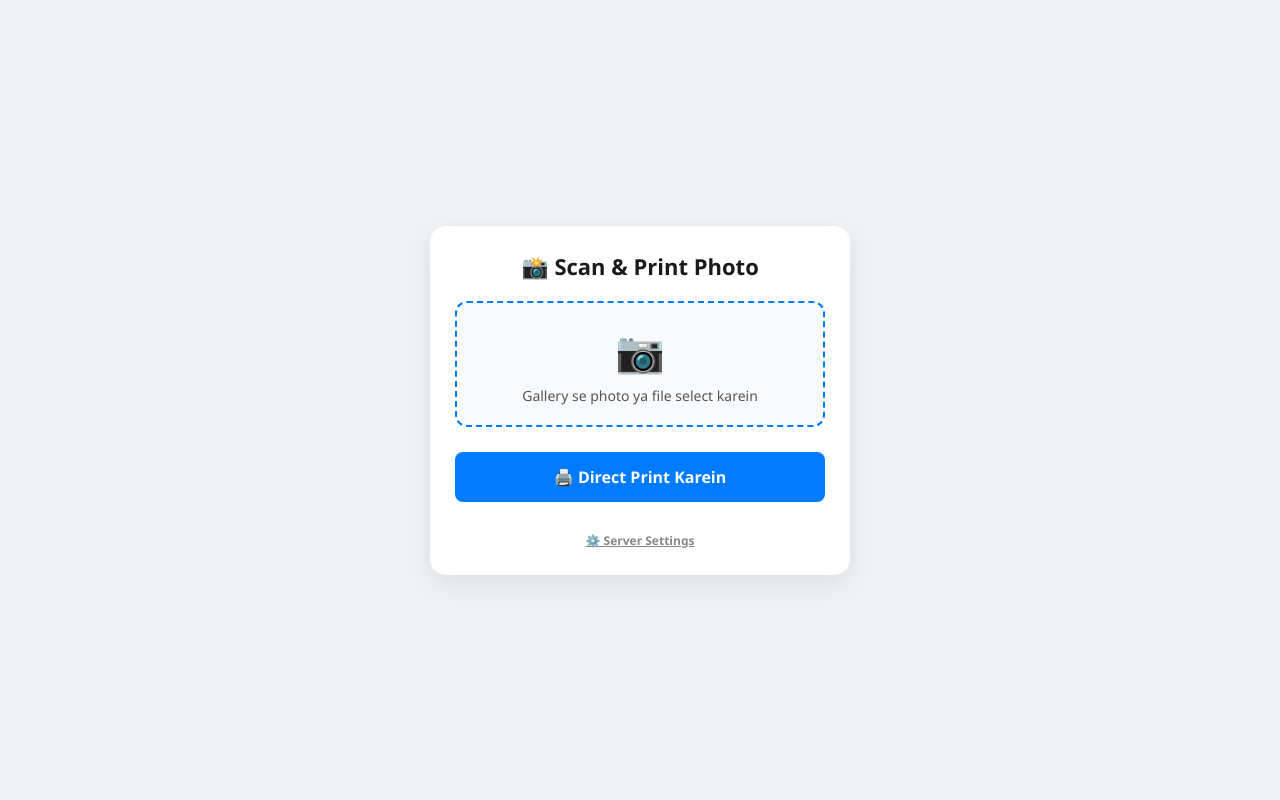
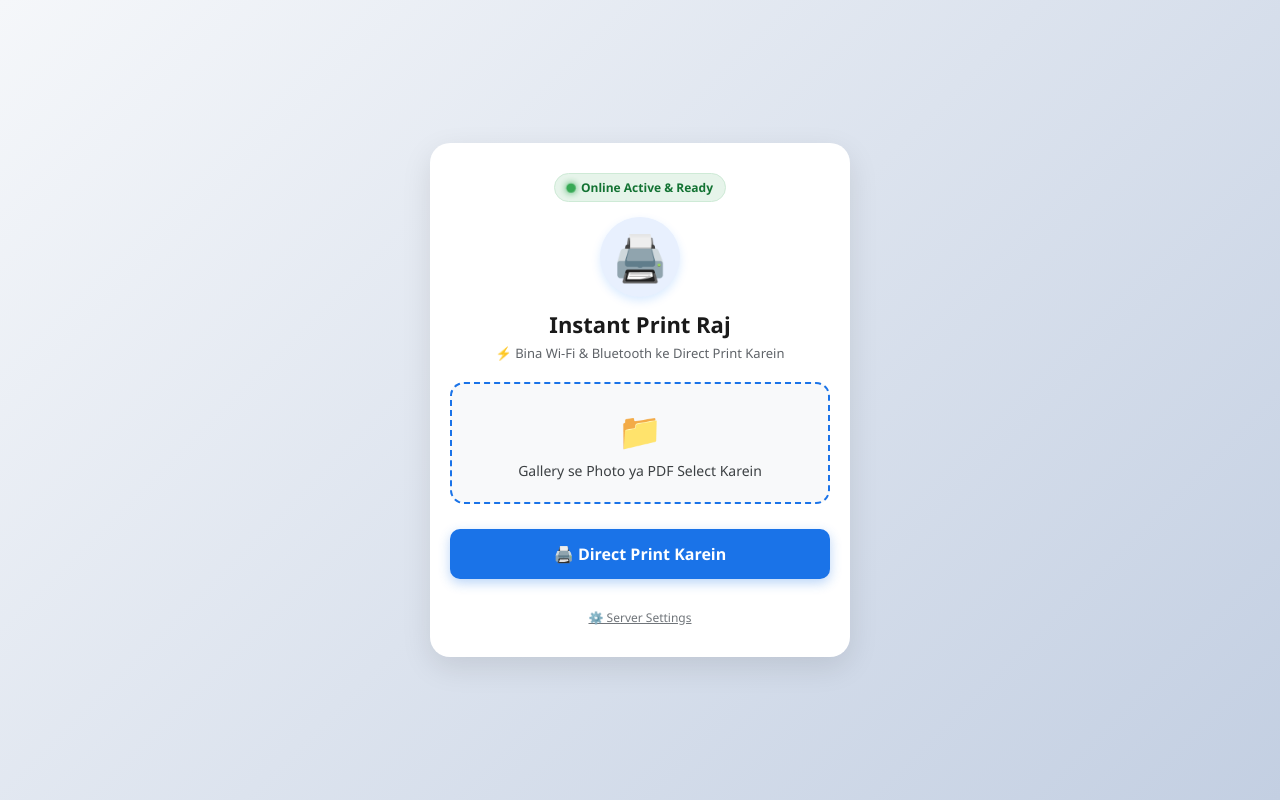
Before and after one commit to DTMDAS/printraj, a plain HTML site: page index.html in a window 1280 px wide. Drawn offline with Linux system fonts and the light colour scheme.

Commit message:
index.html

```diff
--- a/index.html
+++ b/index.html
@@ -3,46 +3,70 @@
 <head>
     <meta charset="UTF-8">
     <meta name="viewport" content="width=device-width, initial-scale=1.0">
-    <title>Instant Photo Print</title>
+    <title>Instant QR Print Raj</title>
     <style>
         * { box-sizing: border-box; font-family: 'Segoe UI', Arial, sans-serif; }
-        body { background: #eef2f5; display: flex; justify-content: center; align-items: center; min-height: 100vh; margin: 0; padding: 15px; }
-        .card { background: #ffffff; padding: 25px; border-radius: 16px; box-shadow: 0 8px 24px rgba(0,0,0,0.08); width: 100%; max-width: 420px; text-align: center; }
-        h2 { color: #1a1a1a; margin-top: 0; margin-bottom: 20px; font-size: 22px; }
-        .upload-box { border: 2px dashed #007bff; border-radius: 12px; padding: 20px; background: #f8fafc; cursor: pointer; margin-bottom: 15px; position: relative; }
+        body { background: linear-gradient(135deg, #f5f7fa 0%, #c3cfe2 100%); display: flex; justify-content: center; align-items: center; min-height: 100vh; margin: 0; padding: 15px; }
+        .card { background: #ffffff; padding: 30px 20px; border-radius: 20px; box-shadow: 0 10px 30px rgba(0,0,0,0.1); width: 100%; max-width: 420px; text-align: center; position: relative; overflow: hidden; }
+
+        /* Online Status Badge */
+        .status-badge { display: inline-flex; align-items: center; background: #e6f4ea; color: #137333; padding: 5px 12px; border-radius: 20px; font-size: 12px; font-weight: 600; margin-bottom: 15px; border: 1px solid #ceead6; }
+        .status-dot { width: 8px; height: 8px; background-color: #34a853; border-radius: 50%; display: inline-block; margin-right: 6px; box-shadow: 0 0 6px #34a853; animation: pulse 1.5s infinite; }
+        @keyframes pulse { 0% { transform: scale(0.95); opacity: 0.8; } 50% { transform: scale(1.2); opacity: 1; } 100% { transform: scale(0.95); opacity: 0.8; } }
+
+        /* Printer Graphic / Icon */
+        .printer-header-icon { font-size: 45px; background: #e8f0fe; width: 80px; height: 80px; line-height: 80px; border-radius: 50%; margin: 0 auto 12px auto; box-shadow: 0 4px 10px rgba(0,123,255,0.15); }
+
+        h2 { color: #1a1a1a; margin: 0 0 5px 0; font-size: 22px; font-weight: 700; }
+        .tagline { color: #5f6368; font-size: 13px; margin-bottom: 20px; font-weight: 500; }
+
+        .upload-box { border: 2px dashed #1a73e8; border-radius: 14px; padding: 22px; background: #f8f9fa; cursor: pointer; margin-bottom: 15px; position: relative; transition: 0.3s; }
+        .upload-box:hover { background: #f1f3f4; border-color: #0b57d0; }
         .upload-box input[type="file"] { position: absolute; width: 100%; height: 100%; top: 0; left: 0; opacity: 0; cursor: pointer; }
-        .upload-icon { font-size: 40px; color: #007bff; margin-bottom: 8px; }
-        .upload-text { font-size: 14px; color: #555; }
-        .preview { max-width: 100%; max-height: 250px; border-radius: 10px; margin-top: 15px; display: none; object-fit: contain; }
-        button { background: #007bff; color: white; border: none; padding: 14px; width: 100%; border-radius: 8px; font-size: 16px; font-weight: bold; cursor: pointer; transition: 0.2s; margin-top: 10px; }
-        button:hover { background: #0056b3; }
-        button:disabled { background: #94c2f5; cursor: not-allowed; }
+        .upload-icon { font-size: 36px; color: #1a73e8; margin-bottom: 6px; }
+        .upload-text { font-size: 14px; color: #3c4043; font-weight: 500; }
+
+        .preview { max-width: 100%; max-height: 220px; border-radius: 10px; margin-top: 15px; display: none; object-fit: contain; border: 1px solid #ddd; }
+
+        button.print-btn { background: #1a73e8; color: white; border: none; padding: 14px; width: 100%; border-radius: 10px; font-size: 16px; font-weight: bold; cursor: pointer; transition: 0.2s; margin-top: 10px; box-shadow: 0 4px 12px rgba(26,115,232,0.3); }
+        button.print-btn:hover { background: #1557b0; }
+        button.print-btn:disabled { background: #aecbfa; cursor: not-allowed; box-shadow: none; }
+
         #status { margin-top: 15px; font-weight: 600; font-size: 14px; }
-        .settings-btn { font-size: 12px; color: #888; text-decoration: underline; background: none; border: none; width: auto; margin-top: 15px; cursor: pointer; padding: 0; }
-        .config-area { display: none; margin-bottom: 15px; text-align: left; }
+
+        .settings-btn { font-size: 12px; color: #70757a; text-decoration: underline; background: none; border: none; width: auto; margin-top: 15px; cursor: pointer; padding: 0; }
+        .config-area { display: none; margin-bottom: 15px; text-align: left; background: #f1f3f4; padding: 10px; border-radius: 8px; }
         .config-area input { width: 100%; padding: 8px; margin-top: 5px; border: 1px solid #ccc; border-radius: 6px; }
     </style>
 </head>
 <body>
 
 <div class="card">
-    <h2>📸 Scan & Print Photo</h2>
+    <!-- Online Active Badge -->
+    <div class="status-badge">
+        <span class="status-dot"></span> Online Active & Ready
+    </div>
+
+    <!-- Printer Graphic -->
+    <div class="printer-header-icon">🖨️</div>
+    <h2>Instant Print Raj</h2>
+    <div class="tagline">⚡ Bina Wi-Fi & Bluetooth ke Direct Print Karein</div>
 
     <div id="configSection" class="config-area">
-        <label style="font-size: 12px; color: #555;">Server URL (Ngrok Domain):</label>
+        <label style="font-size: 11px; color: #555;">Server URL (Ngrok Domain):</label>
         <input type="text" id="serverUrl" placeholder="https://your-domain.ngrok-free.app">
-        <button onclick="saveConfig()" style="padding: 6px; margin-top: 5px; font-size: 12px;">Save URL</button>
+        <button onclick="saveConfig()" style="padding: 5px; margin-top: 5px; font-size: 11px; background: #333; color: white; border: none; border-radius: 4px; cursor: pointer;">Save URL</button>
     </div>
 
     <div class="upload-box">
-        <div class="upload-icon">📷</div>
-        <div class="upload-text">Gallery se photo ya file select karein</div>
+        <div class="upload-icon">📁</div>
+        <div class="upload-text">Gallery se Photo ya PDF Select Karein</div>
         <input type="file" id="photoInput" accept="image/*,application/pdf">
     </div>
 
     <img id="imagePreview" class="preview" alt="Photo Preview">
 
-    <button id="printBtn" onclick="uploadAndPrint()">🖨️ Direct Print Karein</button>
+    <button class="print-btn" id="printBtn" onclick="uploadAndPrint()">🖨️ Direct Print Karein</button>
 
     <div id="status"></div>
 
@@ -55,7 +79,7 @@
     const statusDiv = document.getElementById('status');
     const serverUrlInput = document.getElementById('serverUrl');
 
-    // Load saved server URL or use default hardcoded ngrok link
+    // Default hardcoded ngrok link load karein
     window.onload = () => {
         const defaultUrl = "https://populate-bluish-judiciary.ngrok-free.dev";
         const savedUrl = localStorage.getItem('printServerUrl') || defaultUrl;
@@ -97,15 +121,15 @@
             return;
         }
         if (!file) {
-            alert('Kripya koi photo select karein!');
+            alert('Kripya koi photo ya PDF file select karein!');
             return;
         }
 
         const formData = new FormData();
         formData.append('photo', file);
 
-        statusDiv.style.color = '#007bff';
-        statusDiv.innerText = '⌛ Photo upload aur print ho rahi hai...';
+        statusDiv.style.color = '#1a73e8';
+        statusDiv.innerText = '⌛ File upload aur print ho rahi hai...';
         document.getElementById('printBtn').disabled = true;
 
         try {
@@ -118,14 +142,14 @@
             const result = await response.json();
 
             if (response.ok) {
-                statusDiv.style.color = '#28a745';
+                statusDiv.style.color = '#137333';
                 statusDiv.innerText = '✅ ' + result.message;
             } else {
-                statusDiv.style.color = '#dc3545';
+                statusDiv.style.color = '#c5221f';
                 statusDiv.innerText = '❌ Error: ' + result.message;
             }
         } catch (error) {
-            statusDiv.style.color = '#dc3545';
+            statusDiv.style.color = '#c5221f';
             statusDiv.innerText = '❌ Connection fail! PC par Python Server/Ngrok chal raha hai check karein.';
             console.error(error);
         } finally {
```
